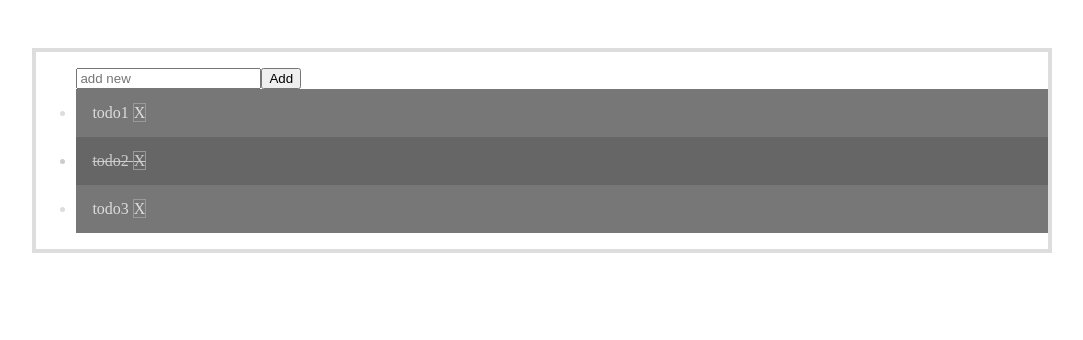
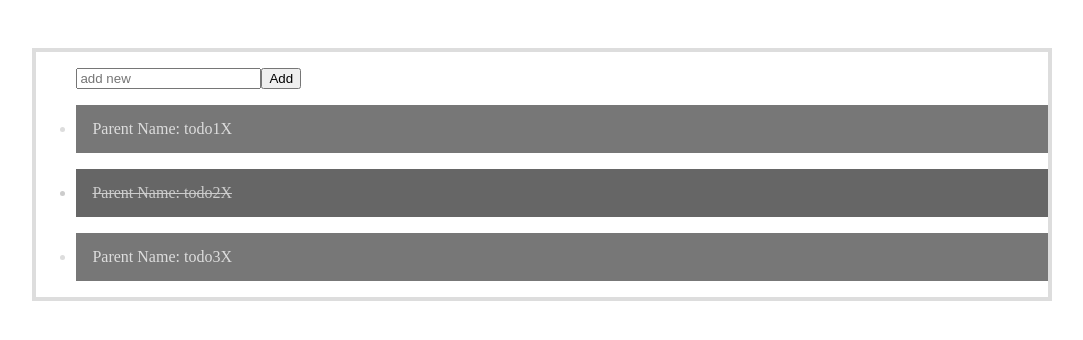
Before and after one commit to lora-sleptsova/TodoApp, an Angular app: page / in a window 1280 px wide. Shown: the top 340 px of the page, without its empty margins (98-1181 px from the left). Built offline with nearby package versions, Linux system fonts and the light colour scheme.

Commit message:
Component Interaction

```diff
--- a/src/app/todo-list/todo-items/todo-items.component.html
+++ b/src/app/todo-list/todo-items/todo-items.component.html
@@ -1,3 +1,4 @@
 <div>
-    <p>todo-items works!</p>
+    <span>Parent Name: {{TodoParentName}}</span>
+    <span class="btnDel" (click)="this.TodoDelEmit.emit(TodoIndex)">X</span>
 </div>
--- a/src/app/todo-list/todo-items/todo-items.component.ts
+++ b/src/app/todo-list/todo-items/todo-items.component.ts
@@ -1,15 +1,15 @@
-import { Component, OnInit } from '@angular/core';
+import { Component, Input, Output, EventEmitter } from '@angular/core';
 
 @Component({
   selector: 'app-todo-items',
   templateUrl: './todo-items.component.html',
   styleUrls: ['./todo-items.component.css']
 })
-export class TodoItemsComponent implements OnInit {
+export class TodoItemsComponent {
 
-  constructor() { }
+  @Input() TodoParentName;
+  @Input() TodoIndex;
 
-  ngOnInit(): void {
-  }
+  @Output() TodoDelEmit = new EventEmitter();
 
 }
--- a/src/app/todo-list/todo-list.component.html
+++ b/src/app/todo-list/todo-list.component.html
@@ -1,6 +1,6 @@
 <!-- <app-todo-items></app-todo-items> -->
 
-<div *ngIf="todos.length">
+<div *ngIf="todos.length; else noTodos">
 	<ul>
         <!-- <li *ngFor="let todo of todos">
             <div *ngIf="todo.complete">{{todo.name}}</div>
@@ -13,11 +13,22 @@
             <button (click)="addTodo(newTodo.value)">Add</button>
         </div>
 
-        <li *ngFor="let todo of todos" [class.completed] = "todo.complete"
-            (click)="toggleComplete(todos.indexOf(todo))">
-            {{todo.name}}
-            <span class="btnDel" (click)="removeTodo(todos.indexOf(todo))">X</span>
+        <li *ngFor="let todo of todos; index as i"
+            [class.completed] = "todo.complete">
+
+            <!-- <span (click)="toggleComplete(todos.indexOf(todo))">{{todo.name}}</span> -->
+            <!-- <span class="btnDel" (click)="removeTodo(todos.indexOf(todo))">X</span> -->
+
+            <!-- <span (click)="toggleComplete(i)">{{todo.name}}</span> -->
+            <!-- <span class="btnDel" (click)="removeTodo(i)">X</span> -->
+
+            <app-todo-items [TodoParentName]="todo.name" [TodoIndex]="i"
+                            (TodoDelEmit)="removeTodo($event)"></app-todo-items>
+
         </li>
 
 	</ul>
 </div>
+<ng-template #noTodos>
+    <p>No Todos</p>
+</ng-template>
--- a/src/app/todo-list/todo-list.component.ts
+++ b/src/app/todo-list/todo-list.component.ts
@@ -26,13 +26,11 @@ export class TodoListComponent {
   ]
 
   toggleComplete(id){
-    // console.log("comp",this.todos);
     this.todos[id].complete = !this.todos[id].complete;
-
   }
 
   addTodo(todoName) {
-    let lastID = this.todos.length;
+    // let lastID = this.todos.length;
 
     let newTodo = {
       // "id": lastID+1,
@@ -43,12 +41,7 @@ export class TodoListComponent {
   }
 
   removeTodo(id){
-    // delete this.todos[id];
-    // this.todos.pop();
-    // console.log("del",id,this.todos);
-    // console.dir(id);
-    this.todos.splice(id, 1);
-
+    this.todos.splice(id,1);
   }
 
 }
```
